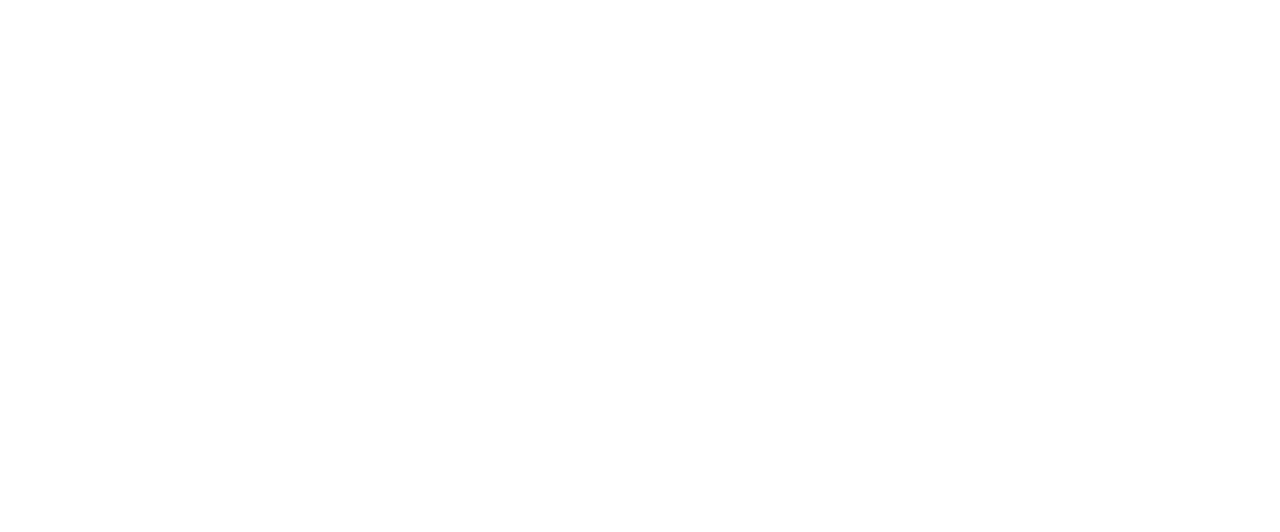
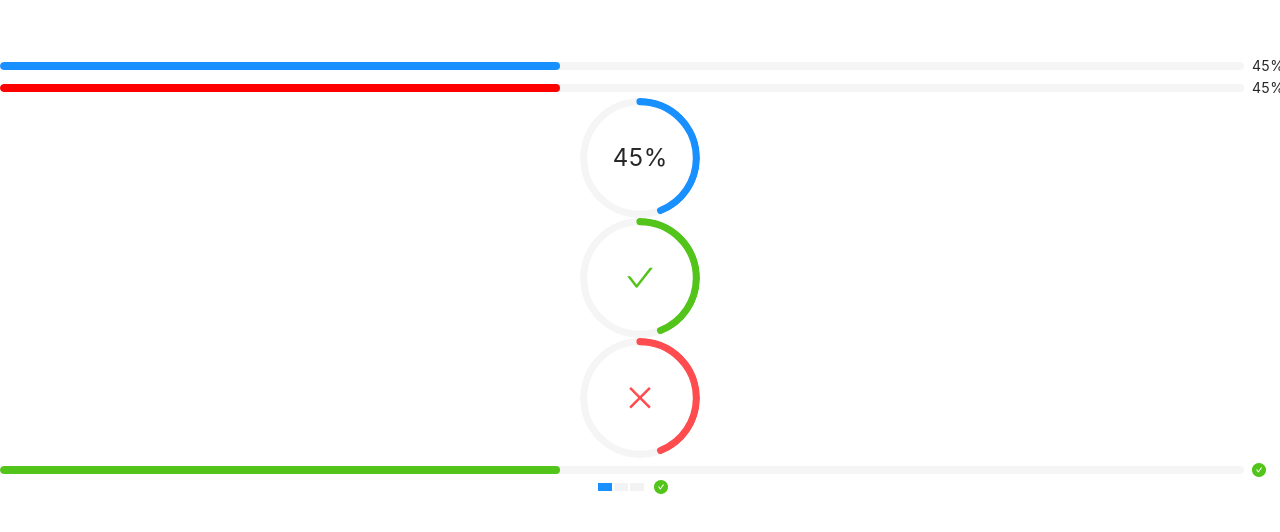
Before and after one commit to JihadRinaldi/antd-demo, a React (Create React App) app: page / in a window 1280 px wide. Shown: the part 126-658 px from the top of the page. Built offline with nearby package versions, Linux system fonts and the light colour scheme.

Commit message:
antd progress

```diff
--- a/src/App.js
+++ b/src/App.js
@@ -1,10 +1,47 @@
 import 'antd/dist/antd.min.css';
 import './App.css';
+import { Progress } from 'antd';
 
 function App() {
   return (
     <div className="App">
-      <header className="App-header"></header>
+      <header className="App-header">
+        <Progress
+          percent={45}
+          type="line"
+        />
+        <Progress
+          percent={45}
+          type="line"
+          strokeColor="red"
+        />
+        <Progress
+          percent={45}
+          type="circle"
+          status="normal"
+        />
+        <Progress
+          percent={45}
+          type="circle"
+          status="success"
+        />
+        <Progress
+          percent={45}
+          type="circle"
+          status="exception"
+        />
+        <Progress
+          percent={45}
+          type="line"
+          status="success"
+        />
+        <Progress
+          percent={45}
+          type="line"
+          status="success"
+          steps={3}
+        />
+      </header>
     </div>
   );
 }
```
